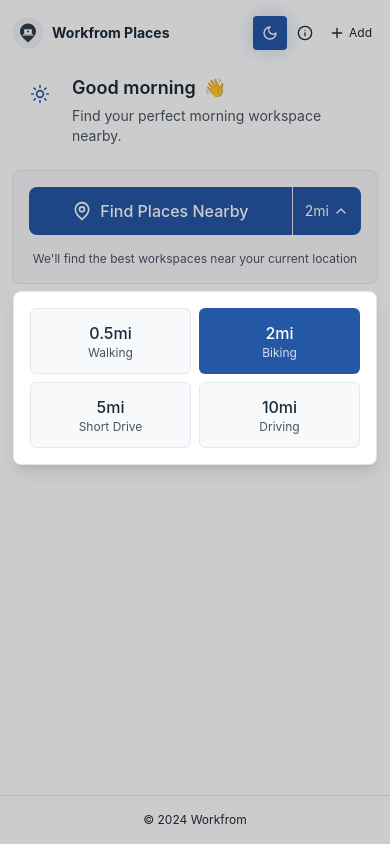
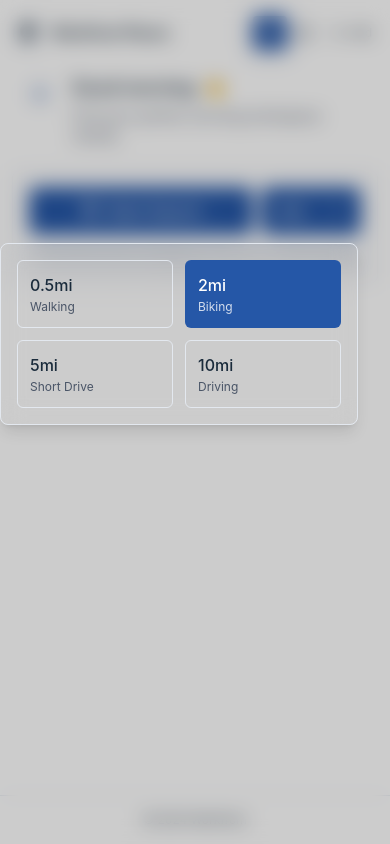
Before and after one commit to darrenbuckner/Workfrom-Places-Search-V2, a React (Create React App) app: page / in a window 390 px wide. Both pictures are taken after a click on the button "2mi". Built offline with nearby package versions, Linux system fonts and the light colour scheme.

Commit message:
this update optimizes theme usage and adjusts the UI

```diff
--- /dev/null
+++ b/src/RadiusSelect.js
@@ -0,0 +1,128 @@
+import React, { useState, useRef, useEffect } from 'react';
+import { ChevronDown } from 'lucide-react';
+
+const RadiusSelect = ({
+  radius,
+  onRadiusChange,
+  disabled = false,
+  variant = 'primary',
+  className = ''
+}) => {
+  const [showMenu, setShowMenu] = useState(false);
+  const [menuStyle, setMenuStyle] = useState({});
+  const menuRef = useRef(null);
+  const buttonRef = useRef(null);
+
+  const radiusPresets = [
+    { value: 0.5, label: '0.5mi', description: 'Walking' },
+    { value: 2, label: '2mi', description: 'Biking' },
+    { value: 5, label: '5mi', description: 'Short Drive' },
+    { value: 10, label: '10mi', description: 'Driving' }
+  ];
+
+  useEffect(() => {
+    const handleClickOutside = (event) => {
+      if (menuRef.current && !menuRef.current.contains(event.target)) {
+        setShowMenu(false);
+      }
+    };
+
+    document.addEventListener('mousedown', handleClickOutside);
+    return () => document.removeEventListener('mousedown', handleClickOutside);
+  }, []);
+
+  useEffect(() => {
+    if (showMenu && buttonRef.current) {
+      const buttonRect = buttonRef.current.getBoundingClientRect();
+      const windowWidth = window.innerWidth;
+      const dropdownWidth = 400;
+
+      let left;
+      if (buttonRect.right + dropdownWidth > windowWidth) {
+        left = Math.max(0, windowWidth - dropdownWidth - 16);
+      } else {
+        left = Math.max(16, buttonRect.left);
+      }
+
+      setMenuStyle({
+        position: 'fixed',
+        top: buttonRect.bottom + 8,
+        left: left,
+        width: Math.min(dropdownWidth, windowWidth - 32),
+      });
+    }
+  }, [showMenu]);
+
+  const handleRadiusSelect = (value) => {
+    onRadiusChange(value);
+    setShowMenu(false);
+  };
+
+  const baseButtonStyles = variant === 'primary'
+    ? 'bg-[var(--action-primary)] hover:bg-[var(--action-primary-hover)] text-white'
+    : 'bg-[var(--bg-tertiary)] hover:bg-[var(--bg-secondary)] text-[var(--text-primary)]';
+
+  return (
+    <div className="relative" ref={menuRef}>
+      <button
+        ref={buttonRef}
+        onClick={() => setShowMenu(!showMenu)}
+        disabled={disabled}
+        className={`
+          h-12 px-4 rounded-lg flex items-center justify-between gap-2
+          font-medium transition-colors min-w-[100px]
+          ${baseButtonStyles}
+          ${disabled ? 'opacity-50 cursor-not-allowed' : ''}
+          ${className}
+        `}
+      >
+        <span>{radius}mi</span>
+        <ChevronDown
+          size={16}
+          className={`transition-transform duration-200 ${showMenu ? 'rotate-180' : ''}`}
+        />
+      </button>
+
+      {showMenu && (
+        <>
+          <div
+            className="fixed inset-0 bg-black/20 backdrop-blur-sm z-40"
+            onClick={() => setShowMenu(false)}
+          />
+          <div
+            style={menuStyle}
+            className="z-50 p-4 rounded-lg shadow-lg
+              border border-[var(--border-primary)]
+              bg-[var(--bg-primary)]/95 backdrop-blur-md"
+          >
+            <div className="grid grid-cols-2 gap-3">
+              {radiusPresets.map(({ value, label, description }) => (
+                <button
+                  key={value}
+                  onClick={() => handleRadiusSelect(value)}
+                  className={`
+                    p-3 rounded-md transition-colors text-left
+                    border border-[var(--border-primary)]
+                    ${value === radius
+                      ? 'bg-[var(--action-primary)] text-white border-transparent'
+                      : 'bg-[var(--bg-secondary)]/95 hover:bg-[var(--bg-tertiary)] text-[var(--text-primary)]'
+                    }
+                  `}
+                >
+                  <div className="font-medium">{label}</div>
+                  <div className={`text-xs mt-0.5 ${
+                    value === radius ? 'text-white/80' : 'text-[var(--text-secondary)]'
+                  }`}>
+                    {description}
+                  </div>
+                </button>
+              ))}
+            </div>
+          </div>
+        </>
+      )}
+    </div>
+  );
+};
+
+export default RadiusSelect;
--- a/src/SearchControls.js
+++ b/src/SearchControls.js
@@ -1,6 +1,7 @@
-import React, { useState, useEffect } from 'react';
-import { MapPin, Search, Loader, ChevronDown, History, X } from 'lucide-react';
+import React from 'react';
+import { MapPin, Search, Loader, History, X } from 'lucide-react';
 import { SearchPhases } from './constants';
+import RadiusSelect from './RadiusSelect';
 
 const SearchControls = ({
   radius,
@@ -14,28 +15,8 @@ const SearchControls = ({
   onClearSavedLocation = () => {},
   filters,
 }) => {
-  const [showRadiusMenu, setShowRadiusMenu] = useState(false);
-  const [activePreset, setActivePreset] = useState(null);
   const isSearching = searchPhase === SearchPhases.LOCATING || searchPhase === SearchPhases.LOADING;
   const isInitialSearch = !isSearching && searchPhase === SearchPhases.INITIAL;
-
-  const radiusPresets = [
-    { value: 0.5, label: '0.5mi', description: 'Walking' },
-    { value: 2, label: '2mi', description: 'Biking' },
-    { value: 5, label: '5mi', description: 'Short Drive' },
-    { value: 10, label: '10mi', description: 'Driving' }
-  ];
-
-  useEffect(() => {
-    const preset = radiusPresets.find(p => p.value === radius);
-    setActivePreset(preset?.value || null);
-  }, [radius]);
-
-  const handleRadiusChange = (value) => {
-    const validValue = Math.max(0.5, Math.min(999, value));
-    setRadius(validValue);
-    setActivePreset(validValue);
-  };
 
   return (
     <div className={`flex flex-col ${className}`}>
@@ -60,43 +41,20 @@ const SearchControls = ({
 
       {/* Main Search Section */}
       <div className="flex flex-col gap-4">
-        {/* Desktop Layout */}
-        <div className="hidden sm:flex flex-col gap-3">
-          {/* Radius Presets */}
-          <div className="grid grid-cols-4 gap-2">
-            {radiusPresets.map(({ value, label, description }) => (
-              <button
-                key={value}
-                onClick={() => handleRadiusChange(value)}
-                className={`
-                  py-2.5 px-3 rounded-lg transition-colors
-                  flex flex-col items-center justify-center
-                  border border-[var(--border-primary)]
-                  ${value === activePreset
-                    ? 'bg-[var(--action-primary)] text-[var(--button-text)] border-transparent'
-                    : 'bg-[var(--bg-secondary)] hover:bg-[var(--bg-tertiary)] text-[var(--text-primary)]'
-                  }
-                `}
-              >
-                <span className="text-sm font-medium">{label}</span>
-                <span className="text-xs opacity-80">{description}</span>
-              </button>
-            ))}
-          </div>
-
-          {/* Search Button */}
+        {/* Search Controls - Added position-relative here */}
+        <div className="flex gap-2 relative">
           <button
             onClick={onSearch}
             disabled={disabled}
             className={`
-              w-full h-12 px-6 rounded-lg
+              flex-1 h-12 px-6 rounded-lg
               font-medium transition-all duration-200
               flex items-center justify-center gap-2
               focus:outline-none focus:ring-2
               focus:ring-[var(--action-primary-light)]
               ${disabled
                 ? 'bg-[var(--bg-tertiary)] text-[var(--text-tertiary)] cursor-not-allowed'
-                : 'bg-[var(--action-primary)] hover:bg-[var(--action-primary-hover)] text-[var(--button-text)]'
+                : 'bg-[var(--action-primary)] hover:bg-[var(--action-primary-hover)] text-white'
               }
             `}
           >
@@ -112,90 +70,16 @@ const SearchControls = ({
               </>
             )}
           </button>
-        </div>
 
-        {/* Mobile Layout */}
-        <div className="sm:hidden">
-          <div className="flex">
-            <button
-              onClick={onSearch}
+          {/* Changed div wrapper to static positioning */}
+          <div className="static">
+            <RadiusSelect
+              radius={radius}
+              onRadiusChange={setRadius}
               disabled={disabled}
-              className={`
-                flex-1 h-12 px-4 rounded-l-lg
-                font-medium transition-all duration-200
-                flex items-center justify-center gap-2
-                ${disabled
-                  ? 'bg-[var(--bg-tertiary)] text-[var(--text-tertiary)] cursor-not-allowed'
-                  : 'bg-[var(--action-primary)] hover:bg-[var(--action-primary-hover)] text-[var(--button-text)]'
-                }
-              `}
-            >
-              {isSearching ? (
-                <>
-                  <Loader className="w-5 h-5 animate-spin" />
-                  <span>{searchPhase === SearchPhases.LOCATING ? 'Getting Location...' : 'Finding Places...'}</span>
-                </>
-              ) : (
-                <>
-                  {isInitialSearch ? <MapPin size={20} /> : <Search size={20} />}
-                  <span>Find Places Nearby</span>
-                </>
-              )}
-            </button>
-
-            <button
-              onClick={() => setShowRadiusMenu(!showRadiusMenu)}
-              disabled={disabled}
-              className={`
-                px-3 h-12 rounded-r-lg border-l
-                flex items-center justify-center gap-1
-                ${disabled
-                  ? 'bg-[var(--bg-tertiary)] text-[var(--text-tertiary)] cursor-not-allowed'
-                  : 'bg-[var(--action-primary)] hover:bg-[var(--action-primary-hover)] text-[var(--button-text)]'
-                }
-              `}
-            >
-              <span className="text-sm">{radius}mi</span>
-              <ChevronDown size={16} className={`transition-transform duration-200 ${showRadiusMenu ? 'rotate-180' : ''}`} />
-            </button>
+              className="flex-shrink-0"
+            />
           </div>
-
-          {/* Mobile Radius Menu Popup */}
-          {showRadiusMenu && (
-            <>
-              <div
-                className="fixed inset-0 bg-black/20 z-40"
-                onClick={() => setShowRadiusMenu(false)}
-              />
-              <div className="absolute top-full left-0 right-0 mt-2 p-4
-                bg-[var(--bg-primary)] rounded-lg shadow-lg border border-[var(--border-primary)]
-                z-50">
-                <div className="grid grid-cols-2 gap-2">
-                  {radiusPresets.map(({ value, label, description }) => (
-                    <button
-                      key={value}
-                      onClick={() => {
-                        handleRadiusChange(value);
-                        setShowRadiusMenu(false);
-                      }}
-                      className={`
-                        p-3 rounded-md transition-colors
-                        flex flex-col items-center justify-center
-                        border border-[var(--border-primary)]
-                        ${value === activePreset
-                          ? 'bg-[var(--action-primary)] text-[var(--button-text)] border-transparent'
-                          : 'bg-[var(--bg-secondary)] text-[var(--text-primary)]'
-                        }
-                      `}
-                    >
-                      <span className="font-medium">{label}</span>
-                      <span className="text-xs opacity-80">{description}</span>
-                    </button>
-                  ))}
-                </div>
-              </div>
-            </>
-          )}
         </div>
 
         {/* Help Text */}
```
